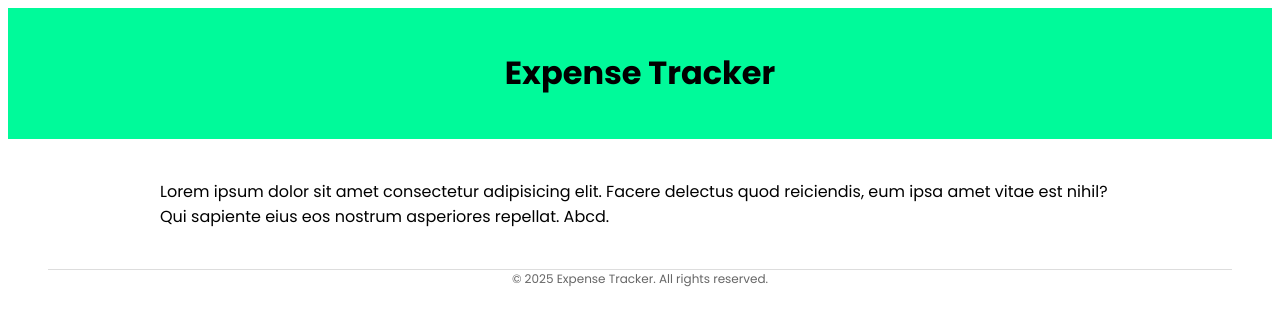
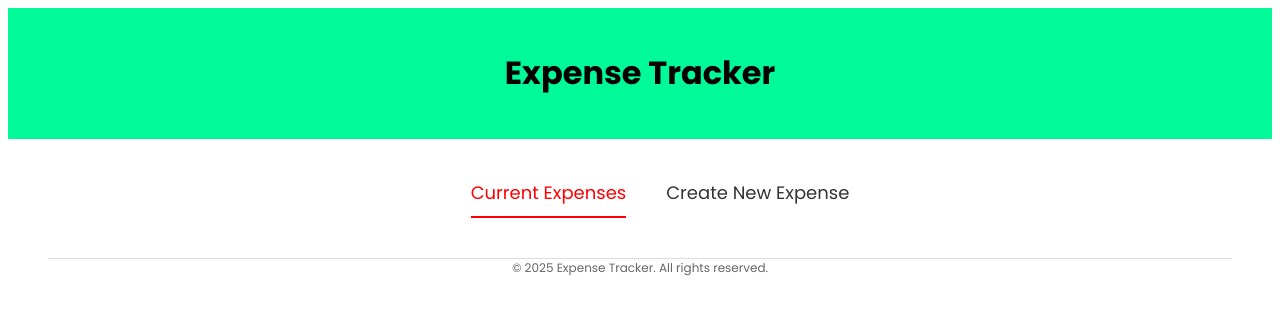
Before and after one commit to HenriBranken/expense-tracker, a SvelteKit app: page / in a window 1280 px wide. Shown: the top 326 px of the page. Built offline with nearby package versions, Linux system fonts and the light colour scheme.

Commit message:
Finished the Tabs functionality

```diff
--- a/src/lib/components/Header.svelte
+++ b/src/lib/components/Header.svelte
@@ -10,7 +10,4 @@
 	h1 {
 		text-align: center;
 	}
-	img {
-		max-width: 180px;
-	}
 </style>
--- /dev/null
+++ b/src/lib/components/Tabs.svelte
@@ -0,0 +1,48 @@
+<script>
+	import { createEventDispatcher } from 'svelte';
+	export let tabs;
+	export let activeTab;
+
+	const dispatch = createEventDispatcher();
+</script>
+
+<div class="tabs">
+	<ul>
+		{#each tabs as tab, index}
+			<li>
+				<button
+					role="tab"
+					class:active={tab === activeTab}
+					on:click={() => dispatch('tabChange', tab)}>{tab}</button
+				>
+			</li>
+		{/each}
+	</ul>
+</div>
+
+<style>
+	.tabs {
+		margin-bottom: 40px;
+	}
+	ul {
+		display: flex;
+		justify-content: center;
+		list-style-type: none;
+	}
+	li {
+		margin: 0 20px;
+		font-size: 18px;
+		color: #333;
+		cursor: pointer;
+	}
+	.active {
+		color: red;
+		border-bottom: 2px solid red;
+		padding-bottom: 10px;
+	}
+	button {
+		all: unset;
+		display: inline-block;
+		cursor: pointer;
+	}
+</style>
--- a/src/routes/+page.svelte
+++ b/src/routes/+page.svelte
@@ -1,6 +1,15 @@
+<script>
+	import Tabs from '../lib/components/Tabs.svelte';
+
+	let tabs = ['Current Expenses', 'Create New Expense'];
+	let activeTab = tabs[0];
+
+	const tabChange = (e) => {
+		e.preventDefault();
+		activeTab = e.detail;
+	};
+</script>
+
 <main>
-	<p>
-		Lorem ipsum dolor sit amet consectetur adipisicing elit. Facere delectus quod reiciendis, eum
-		ipsa amet vitae est nihil? Qui sapiente eius eos nostrum asperiores repellat. Abcd.
-	</p>
+	<Tabs {activeTab} {tabs} on:tabChange={tabChange} />
 </main>
```
